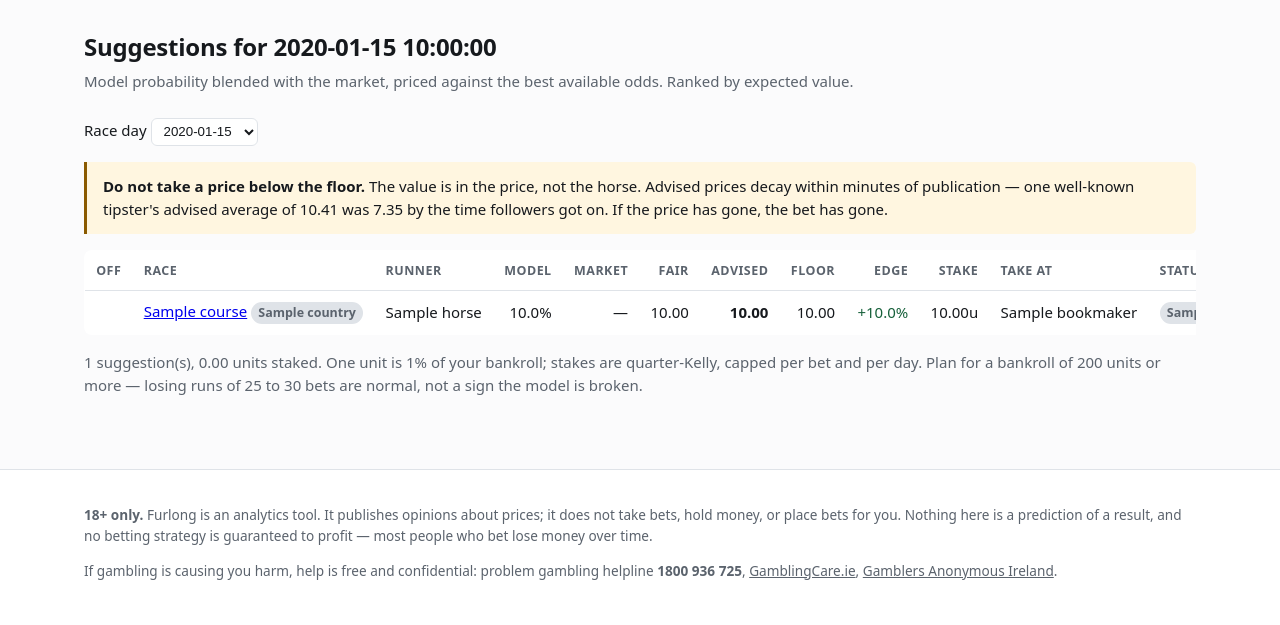
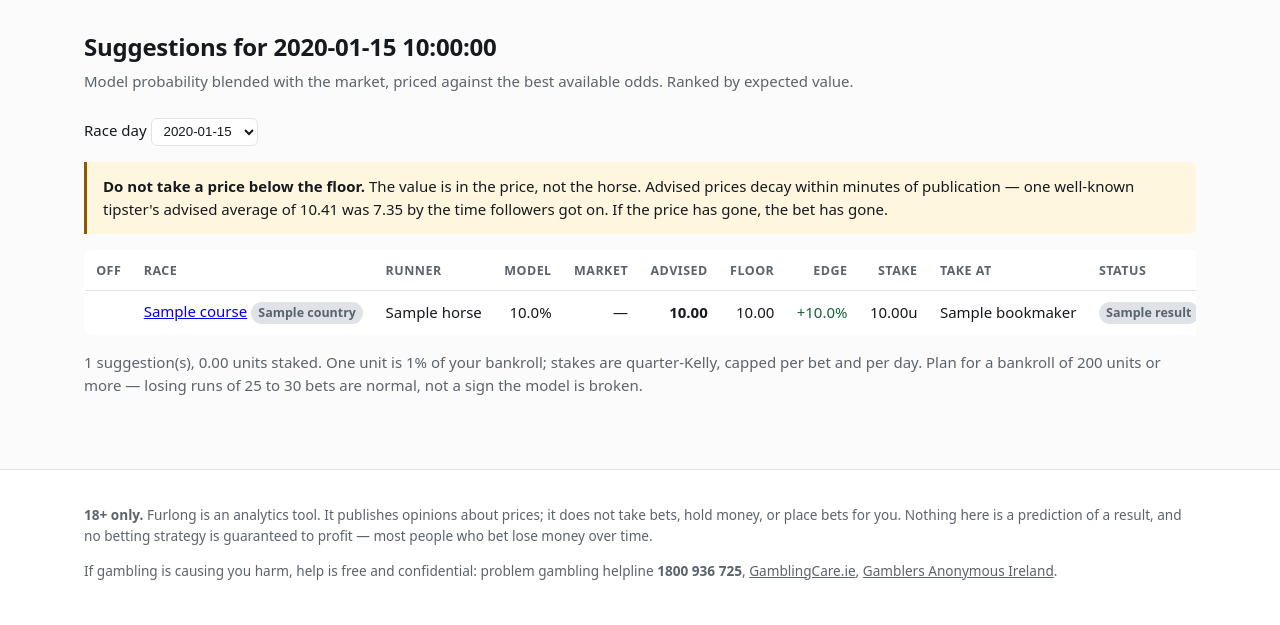
Before and after one commit to BigBobbo/horse, a FastAPI app: template furlong/web/templates/today.html in a window 1280 px wide. Shown: the part 62-687 px from the top of the page. Run offline with FastAPI, Linux system fonts and the light colour scheme; the template is opened without the code that fills it: most values are stand-ins (such as "Sample title", 1, 10 or a date in 2020).

Commit message:
Trim the fair-odds column from the Today table
The settled P/L was clipped at common window widths. Fair odds is derivable
from the model probability and shown in full on the race page; model vs
market percentages and advised vs floor already carry the value story.

Co-Authored-By: Claude Fable 5 <noreply@anthropic.com>
Claude-Session: https://claude.ai/code/session_01AcSkUcdrxtHBtSCifFtnzD

```diff
--- a/furlong/web/templates/today.html
+++ b/furlong/web/templates/today.html
@@ -37,7 +37,7 @@ available odds. Ranked by expected value.</p>
     <thead><tr>
       <th>Off</th><th>Race</th><th>Runner</th>
       <th class="num">Model</th><th class="num">Market</th>
-      <th class="num">Fair</th><th class="num">Advised</th><th class="num">Floor</th>
+      <th class="num">Advised</th><th class="num">Floor</th>
       <th class="num">Edge</th><th class="num">Stake</th><th>Take at</th><th>Status</th>
     </tr></thead>
     <tbody>
@@ -49,7 +49,6 @@ available odds. Ranked by expected value.</p>
         <td>{{ s.horse }}</td>
         <td class="num">{{ "%.1f%%"|format(s.blend_prob * 100) }}</td>
         <td class="num">{{ "%.1f%%"|format(s.market_prob * 100) if s.market_prob else "—" }}</td>
-        <td class="num">{{ "%.2f"|format(s.fair_odds) }}</td>
         <td class="num"><strong>{{ "%.2f"|format(s.advised_odds) }}</strong></td>
         <td class="num">{{ "%.2f"|format(s.price_floor) }}</td>
         <td class="num pos">{{ "%+.1f%%"|format(s.ev * 100) }}</td>
```
